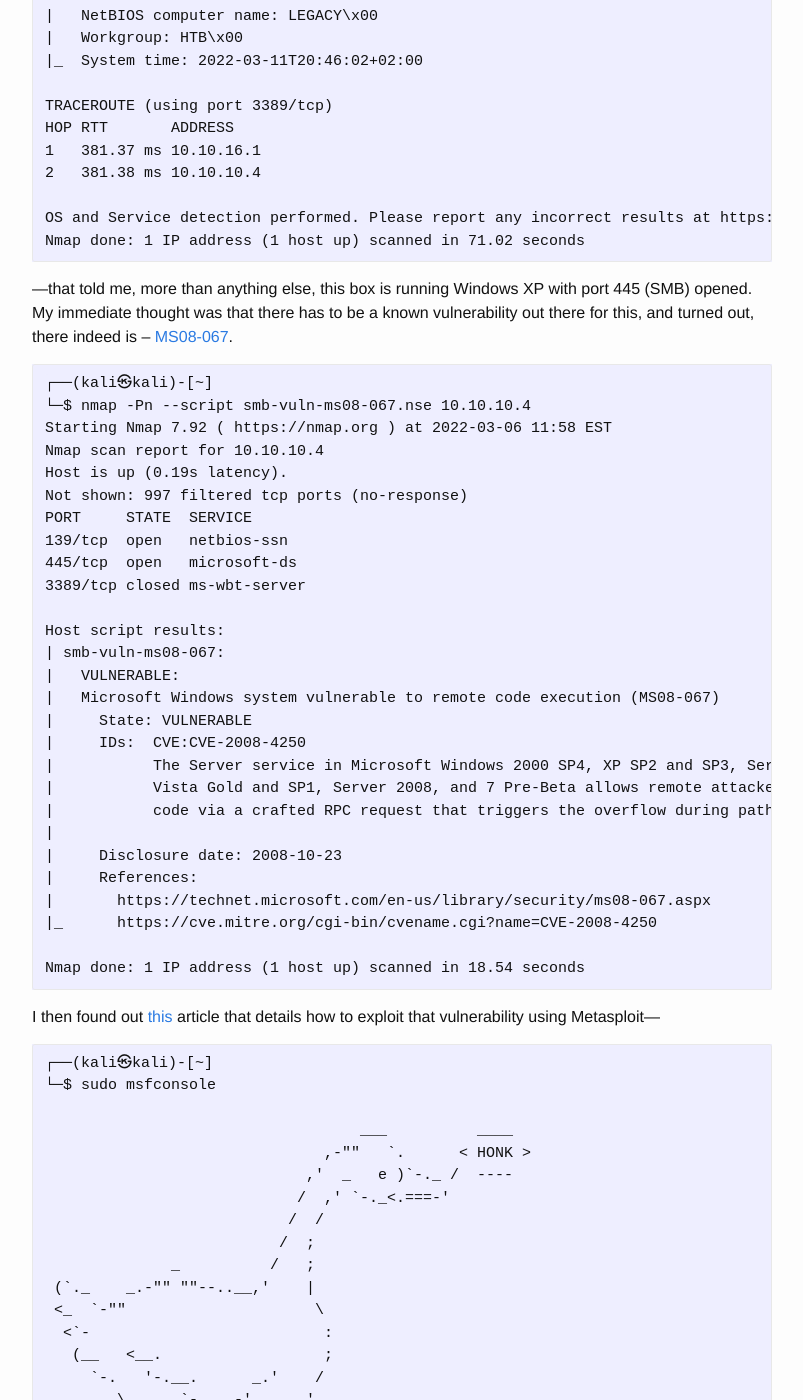
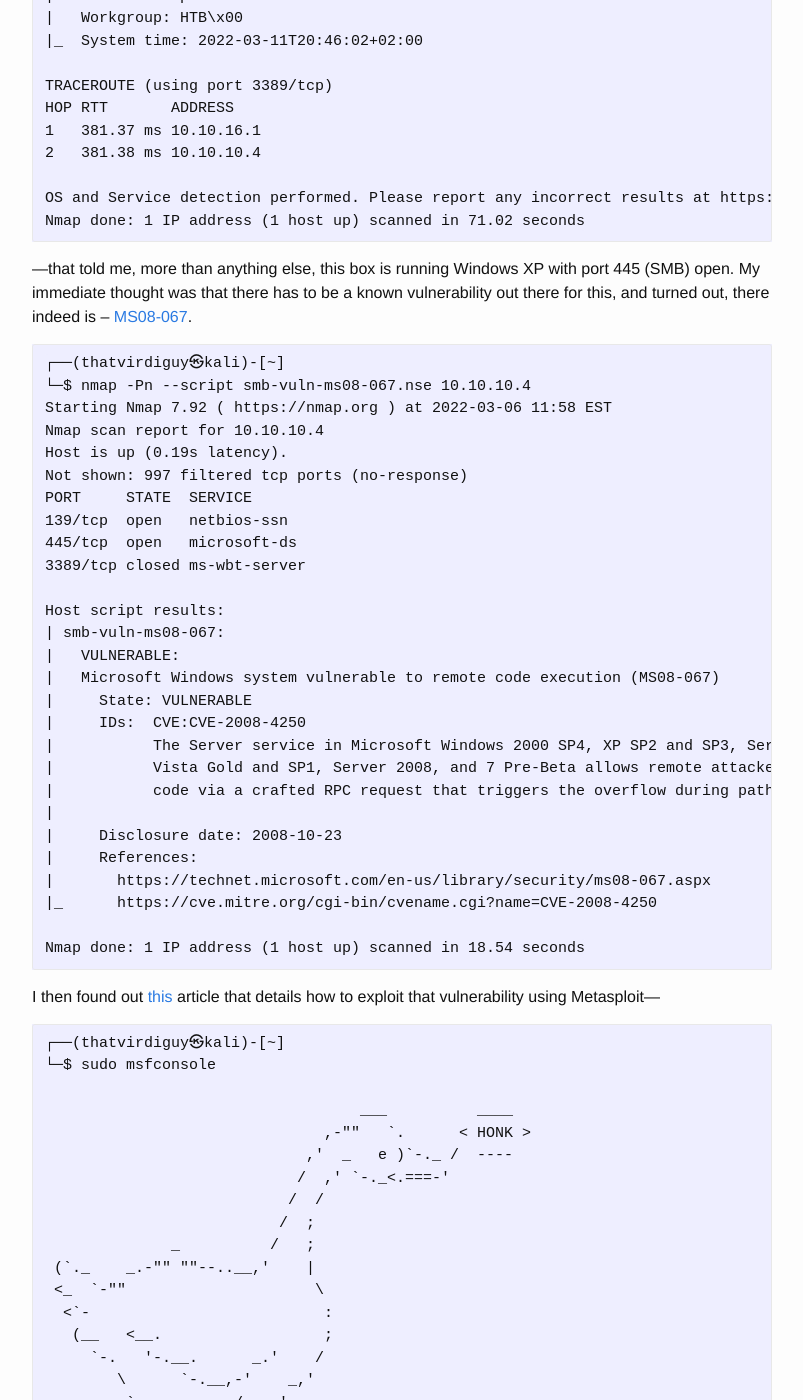
Before and after one commit to thatvirdiguy/thatvirdiguy.github.io, a Jekyll site: the page built from _posts/2022-03-06-hack-the-box:-legacy.md, in a window 1280 px wide and 1400 px high, scrolled down 1318 px. Shown: the whole window, without its empty margins (238-1041 px from the left). Built offline with Jekyll 4.4.1, drawn with Linux system fonts in a browser that asks for light colours; our own code applies the rules of GitHub Pages for plain Markdown files; some of the changed text lies outside the part shown.

Commit message:
typo fix

````diff
--- a/_posts/2022-03-06-hack-the-box:-legacy.md
+++ b/_posts/2022-03-06-hack-the-box:-legacy.md
@@ -1,6 +1,6 @@
 This is my write-up/walkthrough for [the Hack The Box machine, Legacy](https://app.hackthebox.com/machines/Legacy). It's a Windows machine, rated "Easy", with 10.10.10.4 as its IP address.
 
-![Alt text](/images/legacy/2022-02-16-hack-the-box-legacy-01.JPG "Legacy Info Card")
+![Alt text](/images/legacy/2022-03-06-hack-the-box-legacy-01.JPG "Legacy Info Card")
 
 I started with an nmap scan—
 
@@ -49,10 +49,10 @@
 Nmap done: 1 IP address (1 host up) scanned in 71.02 seconds
 ```
 
-—that told me, more than anything else, this box is running Windows XP with port 445 (SMB) opened. My immediate thought was that there has to be a known vulnerability out there for this, and turned out, there indeed is – [MS08-067](https://docs.microsoft.com/en-us/security-updates/SecurityBulletins/2008/ms08-067).
+—that told me, more than anything else, this box is running Windows XP with port 445 (SMB) open. My immediate thought was that there has to be a known vulnerability out there for this, and turned out, there indeed is – [MS08-067](https://docs.microsoft.com/en-us/security-updates/SecurityBulletins/2008/ms08-067).
 
 ```
-┌──(kali㉿kali)-[~]
+┌──(thatvirdiguy㉿kali)-[~]
 └─$ nmap -Pn --script smb-vuln-ms08-067.nse 10.10.10.4
 Starting Nmap 7.92 ( https://nmap.org ) at 2022-03-06 11:58 EST
 Nmap scan report for 10.10.10.4
@@ -84,7 +84,7 @@
 I then found out [this](https://www.pentestpundit.com/2020/04/exploit-windows-xp-smb-service-ms08-067.html) article that details how to exploit that vulnerability using Metasploit—
 
 ```
-┌──(kali㉿kali)-[~]
+┌──(thatvirdiguy㉿kali)-[~]
 └─$ sudo msfconsole
 
                                    ___          ____
````
Also changed, not shown: other parts of _posts/2022-03-06-hack-the-box:-legacy.md (+1 -1 lines).
